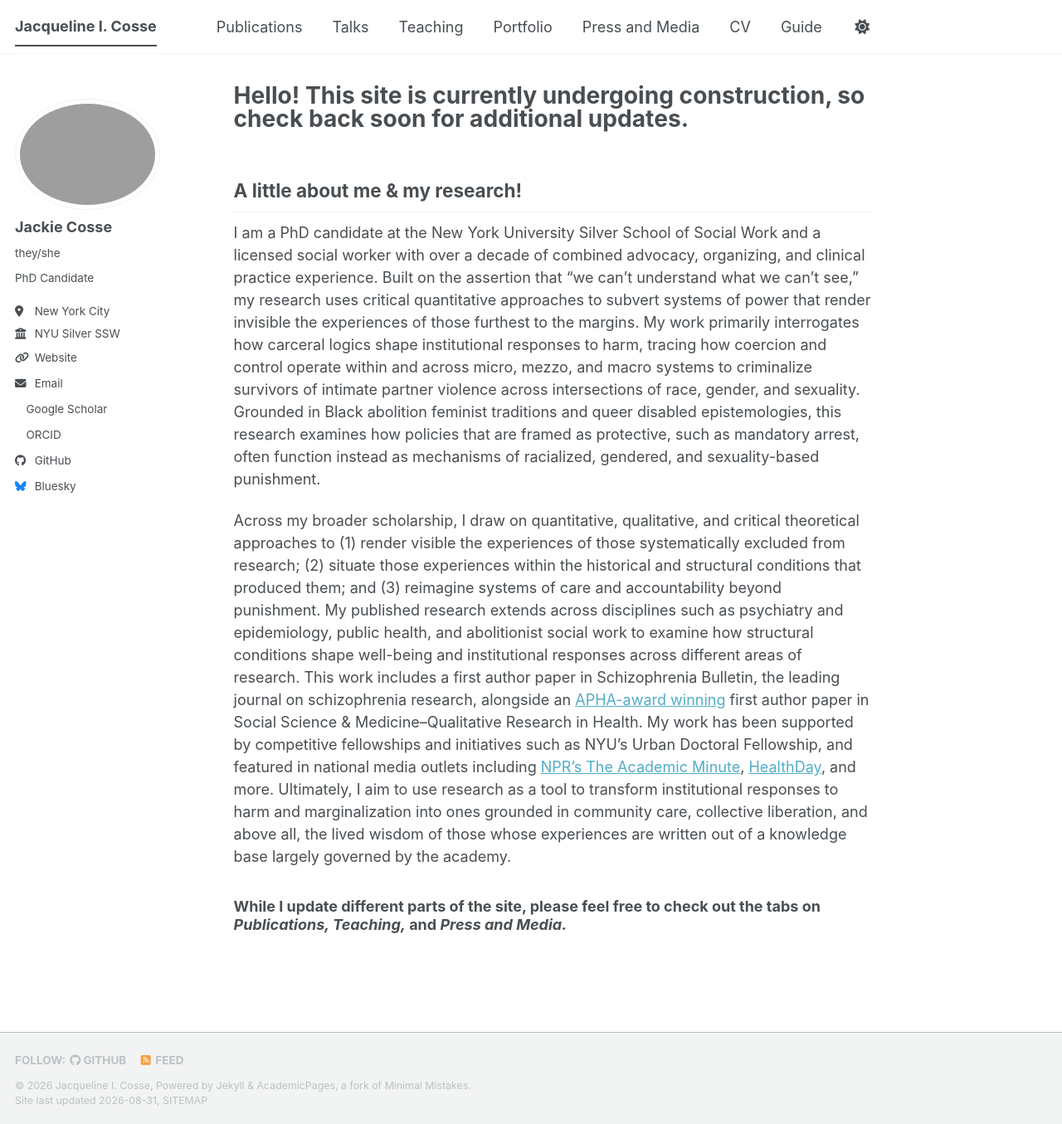
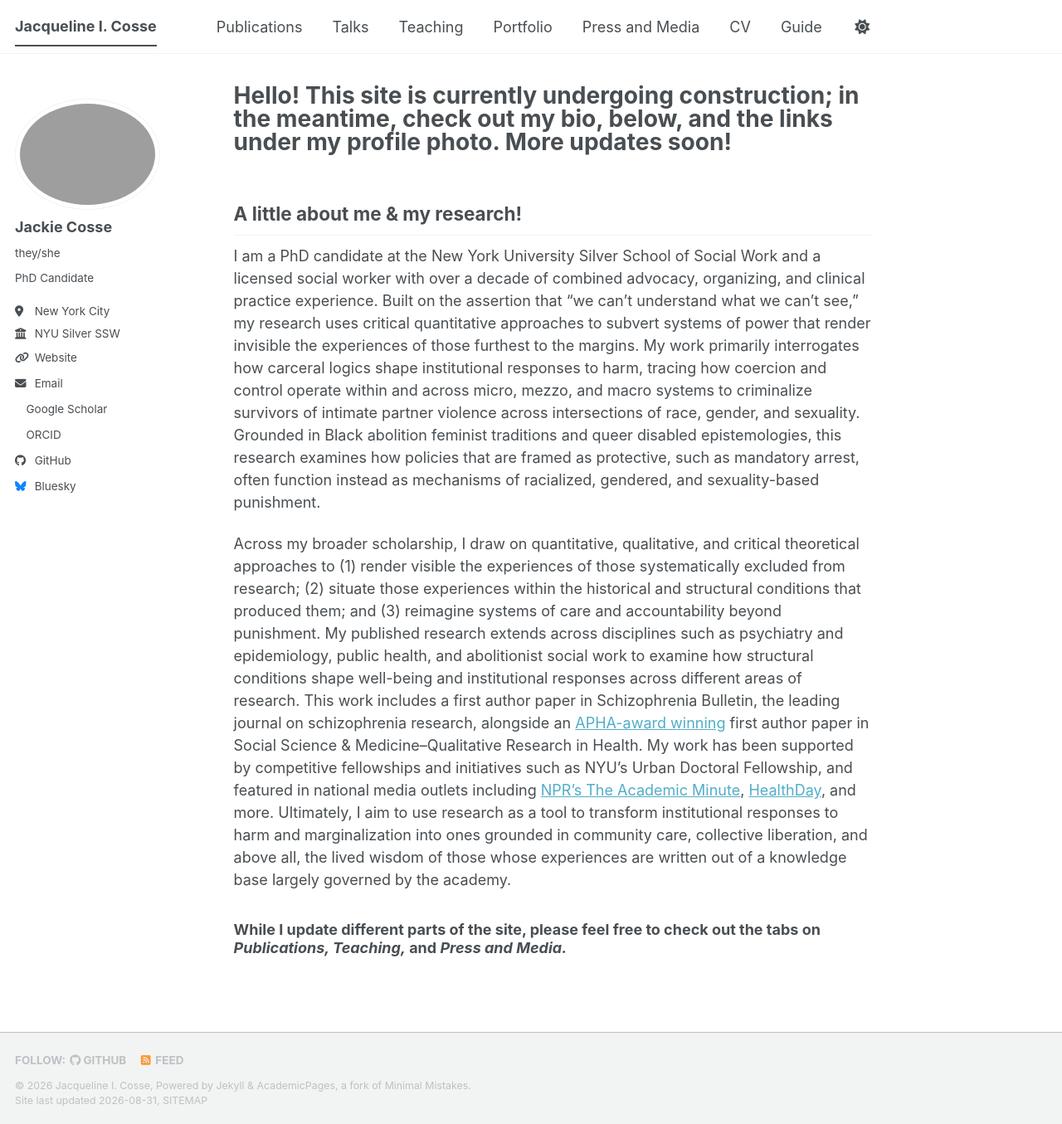
Before and after one commit to jackiecosse/jackiecosse.com, a Jekyll site: the page built from _pages/about.md, in a window 1280 px wide and 1355 px high. Shown: the whole window at 83% size. Built offline with Jekyll 4.4.1, drawn with Linux system fonts in a browser that asks for light colours; a style sheet for code colours, icons or effects is not loaded.

Commit message:
Update about.md

```diff
--- a/_pages/about.md
+++ b/_pages/about.md
@@ -1,6 +1,6 @@
 ---
 permalink: /
-title: "Hello! This site is currently undergoing construction, so check back soon for additional updates."
+title: "Hello! This site is currently undergoing construction; in the meantime, check out my bio, below, and the links under my profile photo. More updates soon!"
 author_profile: true
 redirect_from:
   - /about/
```
